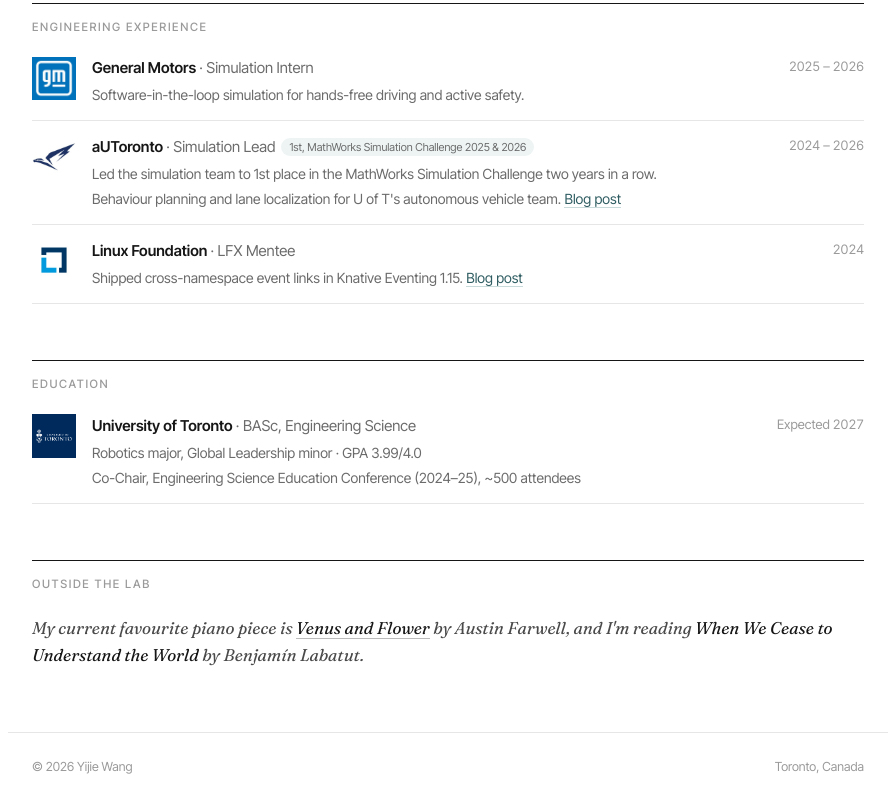
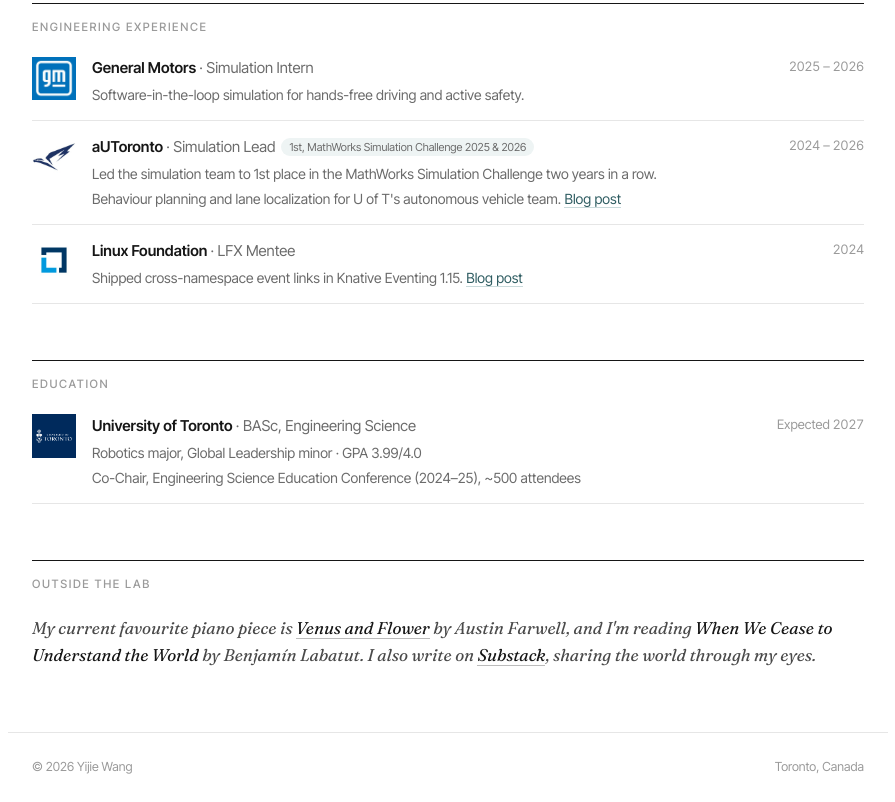
Before and after one commit to yijie-04/yijie-04.github.io, a plain HTML site: page index.html in a window 1280 px wide. Shown: the part 1536-2338 px from the top of the page, without its empty margins (192-1087 px from the left). Drawn offline with Linux system fonts and the light colour scheme.

Commit message:
docs: link Substack in Outside the lab
Co-Authored-By: Claude Opus 5.5 <noreply@anthropic.com>

```diff
--- a/index.html
+++ b/index.html
@@ -212,7 +212,7 @@
 
   <section>
     <h2>Outside the lab</h2>
-    <div class="outside">My current favourite piano piece is <a target="_blank" rel="noopener" href="https://www.youtube.com/watch?v=MvSXVOizmNc"><b>Venus and Flower</b></a> by Austin Farwell, and I'm reading <b>When We Cease to Understand the World</b> by Benjamín Labatut.</div>
+    <div class="outside">My current favourite piano piece is <a target="_blank" rel="noopener" href="https://www.youtube.com/watch?v=MvSXVOizmNc"><b>Venus and Flower</b></a> by Austin Farwell, and I'm reading <b>When We Cease to Understand the World</b> by Benjamín Labatut. I also write on <a target="_blank" rel="noopener" href="https://substack.com/@citrustart"><b>Substack</b></a>, sharing the world through my eyes.</div>
   </section>
 </main>
 
```
